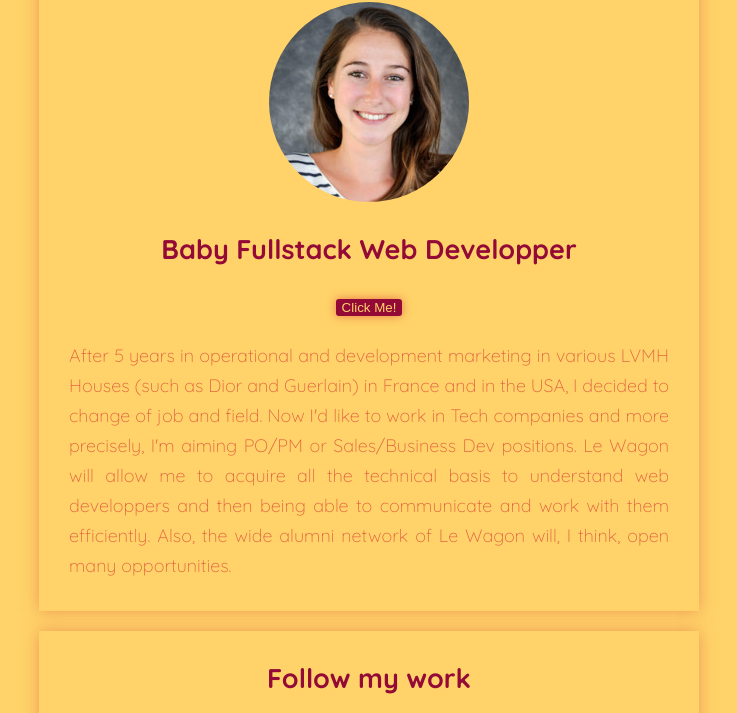
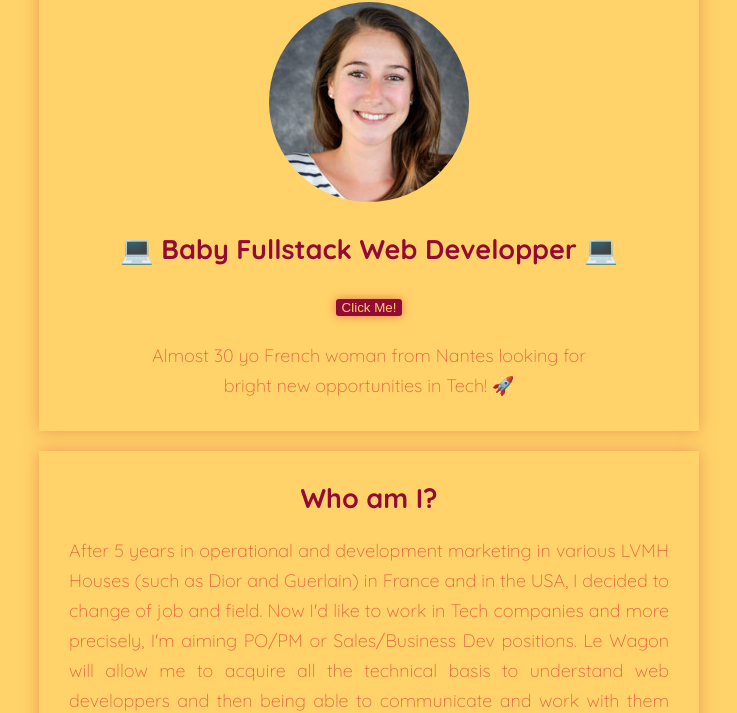
Before and after one commit to caroline44300/profile, a plain HTML site: page index.html in a window 1280 px wide. Shown: the part 112-825 px from the top of the page, without its empty margins (271-1008 px from the left). Drawn offline with Linux system fonts and the light colour scheme.

Commit message:
make my profile prettier

```diff
--- a/index.html
+++ b/index.html
@@ -19,11 +19,15 @@
 
       <img id="img-circle" src="images/Profile_Picture.jpeg" alt="">
 
-      <h2>Baby Fullstack Web Developper</h2>
+      <h2> 💻 Baby Fullstack Web Developper 💻 </h2>
 
       <a href="https://giphy.com/gifs/kitten-kissing-qFxlqjtA3m44U/fullscreen" target="_blank"><button>Click Me!</button></a>
+      <p id="introduction">Almost 30 yo French woman from Nantes looking for <br>bright new opportunities in Tech! 🚀 </p>
+    </div>
 
-      <p>After 5 years in operational and development marketing in various LVMH Houses (such as Dior and Guerlain) in France and in the USA, I decided to change of job and field. Now I'd like to work in Tech companies and more precisely, I'm aiming PO/PM or Sales/Business Dev positions. Le Wagon will allow me to acquire all the technical basis to understand web developpers and then being able to communicate and work with them efficiently. Also, the wide alumni network of Le Wagon will, I think, open many opportunities.</p>
+    <div class="card">
+        <h2> Who am I? </h2>
+        <p>After 5 years in operational and development marketing in various LVMH Houses (such as Dior and Guerlain) in France and in the USA, I decided to change of job and field. Now I'd like to work in Tech companies and more precisely, I'm aiming PO/PM or Sales/Business Dev positions. Le Wagon will allow me to acquire all the technical basis to understand web developpers and then being able to communicate and work with them efficiently. Also, the wide alumni network of Le Wagon will, I think, open many opportunities.</p>
     </div>
 
     <div class="card">
--- a/style.css
+++ b/style.css
@@ -18,6 +18,10 @@ h1 {
 h2 {
   color: #940a37;
   font-weight: 700;
+}
+
+#introduction {
+  text-align: center;
 }
 
 p {
```
